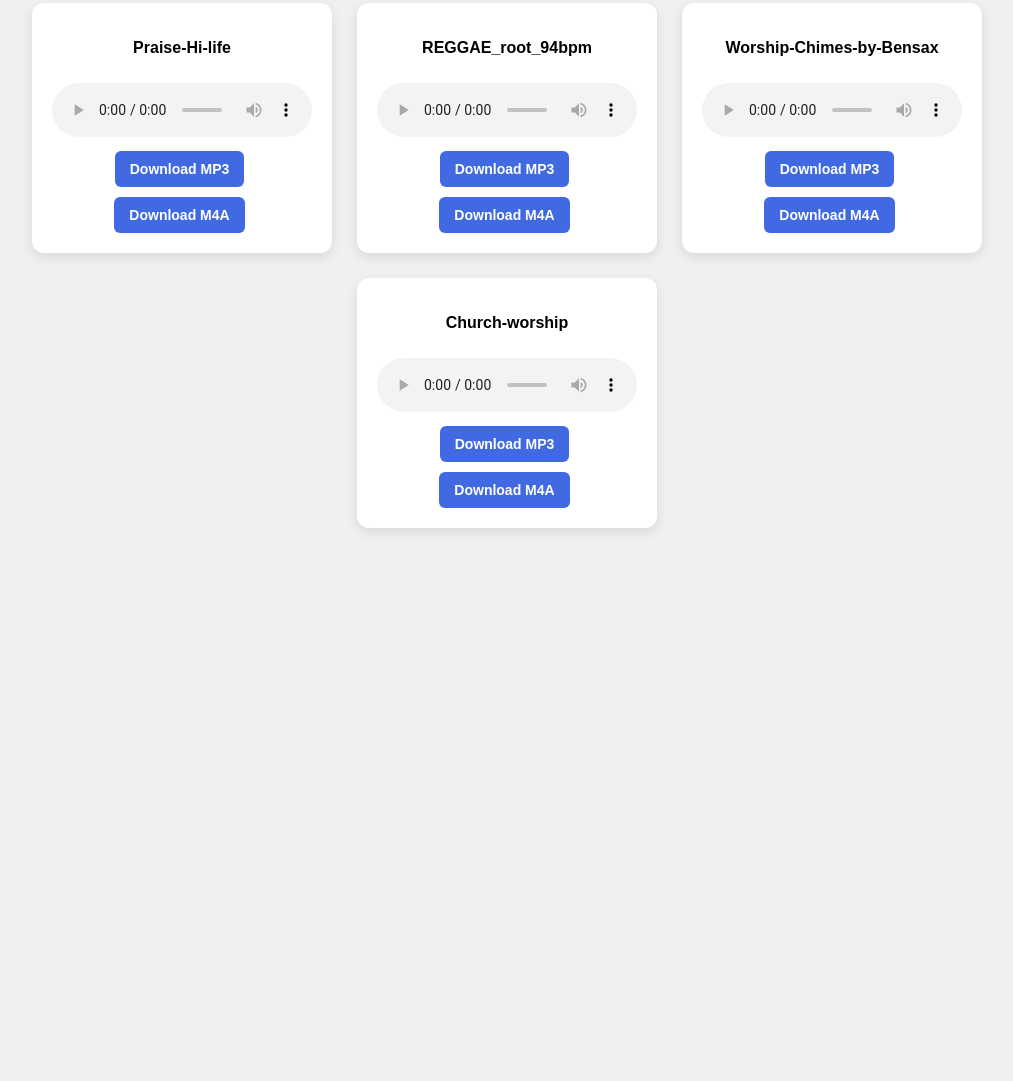
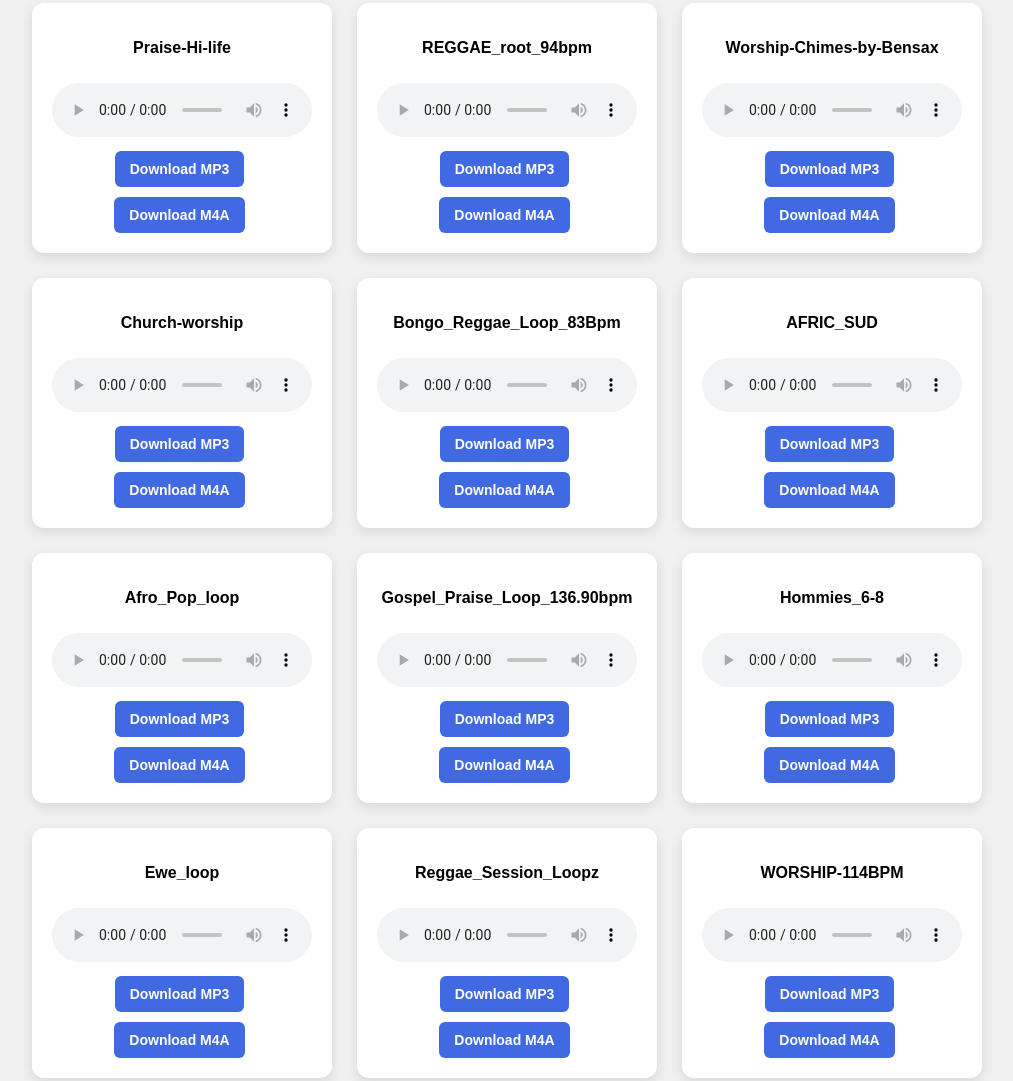
Before and after one commit to AndyKay5000/ghana-loops-and-stems, a plain HTML site: page index.html in a window 1280 px wide. Shown: the part 573-1654 px from the top of the page, without its empty margins (133-1146 px from the left). Before the commit the page ends 1141 px from the top, so only its background shows below. Drawn offline with Linux system fonts and the light colour scheme.

Commit message:
Updated with new loops

```diff
--- a/index.html
+++ b/index.html
@@ -169,7 +169,15 @@
       "Praise-Hi-life",
       "REGGAE_root_94bpm",
       "Worship-Chimes-by-Bensax",
-      "Church-worship"
+      "Church-worship",
+      "Bongo_Reggae_Loop_83Bpm",
+      "AFRIC_SUD",
+      "Afro_Pop_loop",
+      "Gospel_Praise_Loop_136.90bpm",
+      "Hommies_6-8",
+      "Ewe_loop",
+      "Reggae_Session_Loopz",
+      "WORSHIP-114BPM"
     ];
 
     const container = document.getElementById('loops-container');
@@ -192,7 +200,7 @@
       container.appendChild(div);
     });
 
-    // Search with highlight + auto-scroll + no results message
+    // Search functionality
     const searchInput = document.getElementById('searchInput');
     const noResults = document.getElementById('noResults');
 
@@ -207,12 +215,12 @@
         const originalText = loopNameEl.textContent;
         const lowerText = originalText.toLowerCase();
 
-        if(lowerText.includes(searchTerm) && searchTerm !== "") {
+        if (lowerText.includes(searchTerm) && searchTerm !== "") {
           const regex = new RegExp(`(${searchTerm})`, "gi");
           loopNameEl.innerHTML = originalText.replace(regex, '<mark>$1</mark>');
           item.style.display = '';
           matches++;
-          if(!firstMatch) firstMatch = item;
+          if (!firstMatch) firstMatch = item;
         } else if (searchTerm === "") {
           loopNameEl.innerHTML = originalText;
           item.style.display = '';
@@ -222,11 +230,8 @@
         }
       });
 
-      // Show or hide no results message
       noResults.style.display = matches === 0 ? 'block' : 'none';
-
-      // Scroll first match into view
-      if(firstMatch) {
+      if (firstMatch) {
         firstMatch.scrollIntoView({ behavior: 'smooth', block: 'center' });
       }
     });
@@ -234,7 +239,7 @@
     // Back to Top
     const backToTop = document.getElementById('backToTop');
     window.onscroll = function() {
-      if(document.body.scrollTop > 200 || document.documentElement.scrollTop > 200) {
+      if (document.body.scrollTop > 200 || document.documentElement.scrollTop > 200) {
         backToTop.style.display = "block";
       } else {
         backToTop.style.display = "none";
```
